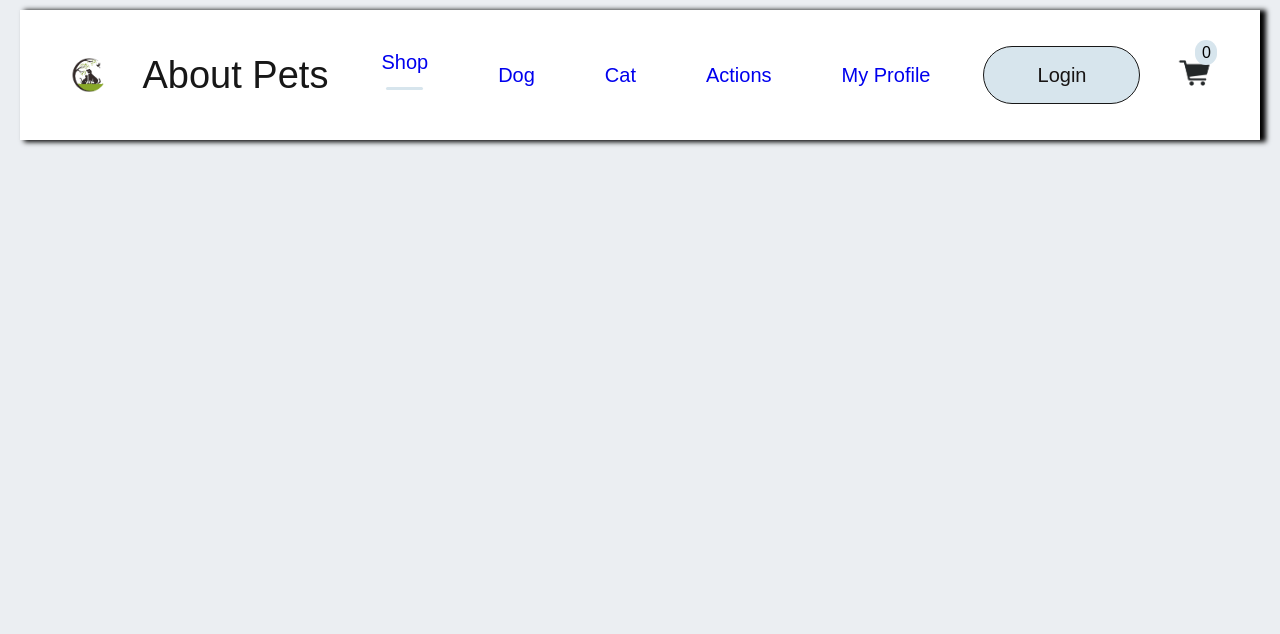
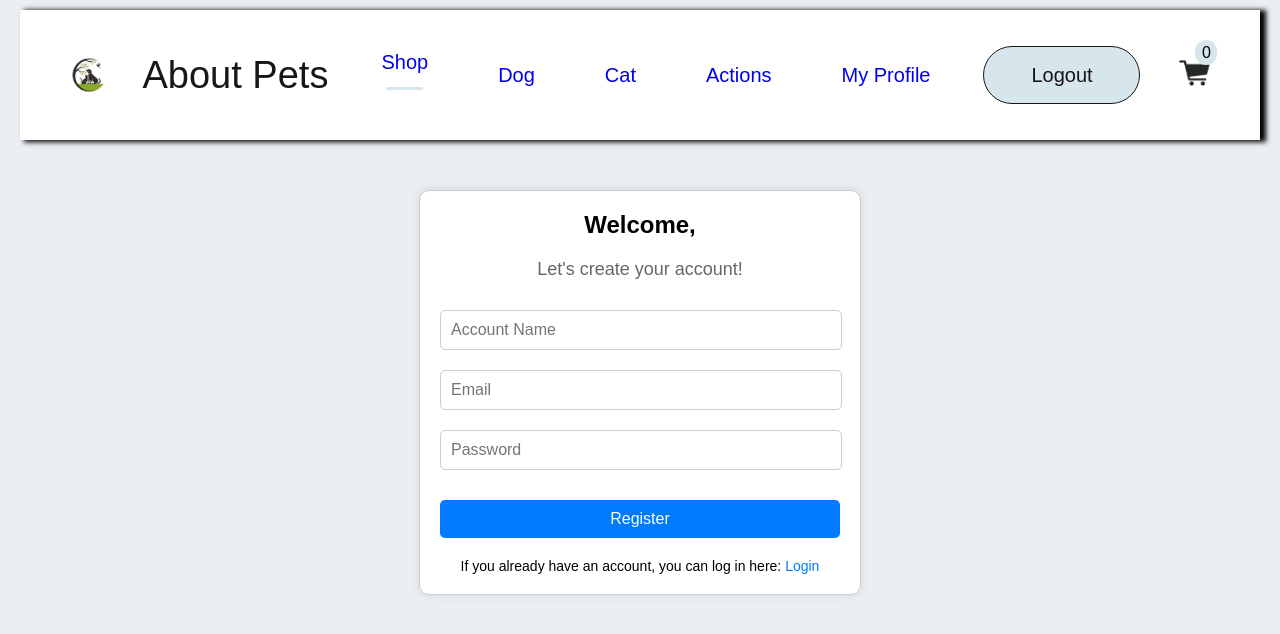
Before and after one commit to Sati94/AboutPets, a React (Create React App) app in the folder frontend/aboutpets-app/: page /register in a window 1280 px wide. Shown: the top 634 px of the page. Built offline with nearby package versions, Linux system fonts and the light colour scheme.

Commit message:
create registering-login, give a token

```diff
--- a/frontend/aboutpets-app/package.json
+++ b/frontend/aboutpets-app/package.json
@@ -6,6 +6,8 @@
     "@testing-library/jest-dom": "^5.17.0",
     "@testing-library/react": "^13.4.0",
     "@testing-library/user-event": "^13.5.0",
+    "js-cookie": "^3.0.5",
+    "jwt-decode": "^4.0.0",
     "react": "^18.3.1",
     "react-dom": "^18.3.1",
     "react-router-dom": "^6.23.0",
--- a/frontend/aboutpets-app/src/App.js
+++ b/frontend/aboutpets-app/src/App.js
@@ -1,4 +1,5 @@
-
+import Cookies from 'js-cookie';
+import { useState } from 'react';
 import './App.css';
 import Nav from './Components/Nav/Nav';
 import { BrowserRouter, Routes, Route } from 'react-router-dom'
@@ -7,21 +8,41 @@ import ShopCategory from './Pages/ShopCategory';
 import Product from './Pages/Product'
 import Profile from './Pages/Profile';
 import Cart from './Pages/Cart';
-import LoginSingup from './Pages/LoginSingup';
+import Login from './Pages/Login';
 import ProductsDisplay from './Components/ProductsDisplay/ProductsDisplay';
 import SubCategoryPage from './Pages/SubCategoryPage';
+import Register from './Pages/Register';
 
 
 
 
 
-function App() {
+
+const App = () => {
+  const userId = Cookies.get("userId");
+  const userName = Cookies.get("userUserName");
+  const userToken = Cookies.get("userToken");
+  const userEmail = Cookies.get("userEmail");
+
+  const [isLoggedIn, setIsLoggedIn] = useState(userId ? false : true);
 
 
+  const handleLogin = () => {
+    setIsLoggedIn(true);
+  }
+
+  const handleLogout = () => {
+    setIsLoggedIn(false);
+    Cookies.remove("userId");
+    Cookies.remove("userUserName");
+    Cookies.remove("userToken");
+    Cookies.remove("userEmail");
+    Cookies.remove("Role");
+  }
   return (
     <div >
       <BrowserRouter>
-        <Nav />
+        <Nav isLoggedIn={isLoggedIn} userName={userName} onLogout={handleLogout} />
         <Routes>
           <Route path='/' element={<Shop />} />
           <Route path='/dog' element={<ShopCategory category={1} />} />
@@ -30,7 +51,8 @@ function App() {
           <Route path='/profileId' element={<Profile />} />
           <Route path='products' element={<ProductsDisplay />} />
           <Route path='/cart' element={<Cart />} />
-          <Route path='/login' element={<LoginSingup />} />
+          <Route path='/login' element={<Login onLogin={handleLogin} />} />
+          <Route path='/register' element={<Register />} />
           <Route path='/category/:category/:subCategory' element={<SubCategoryPage />} />
           <Route path='/products/:productId' element={<Product />} />
 
--- /dev/null
+++ b/frontend/aboutpets-app/src/Components/LoginRegisterForm/LoginRegisterForm.css
@@ -0,0 +1,77 @@
+.form {
+    max-width: 400px;
+    margin: 50px auto;
+    padding: 20px;
+    border: 1px solid #ccc;
+    border-radius: 10px;
+    box-shadow: 0 0 10px rgba(0, 0, 0, 0.1);
+    background-color: #fff;
+}
+
+/* Cím stílusok */
+.title,
+.subTitle {
+    text-align: center;
+    margin-bottom: 20px;
+}
+
+.title {
+    font-size: 24px;
+    font-weight: bold;
+}
+
+.subTitle {
+    font-size: 18px;
+    color: #666;
+}
+
+/* Input mezők stílusai */
+.input {
+    width: calc(100% - 20px);
+    padding: 10px;
+    margin: 10px 0;
+    border: 1px solid #ccc;
+    border-radius: 5px;
+    font-size: 16px;
+}
+
+/* Gomb stílusok */
+.submit {
+    width: 100%;
+    padding: 10px;
+    margin-top: 20px;
+    border: none;
+    border-radius: 5px;
+    background-color: #007BFF;
+    color: white;
+    font-size: 16px;
+    cursor: pointer;
+}
+
+.submit:hover {
+    background-color: #0056b3;
+}
+
+/* Link stílusok */
+.link-account {
+    text-align: center;
+    margin-top: 20px;
+    font-size: 14px;
+}
+
+.link-account a {
+    color: #007BFF;
+    text-decoration: none;
+}
+
+.link-account a:hover {
+    text-decoration: underline;
+}
+
+/* Hibaüzenet stílusok */
+.error {
+    color: red;
+    text-align: center;
+    margin-top: 10px;
+    font-size: 14px;
+}
--- /dev/null
+++ b/frontend/aboutpets-app/src/Components/LoginRegisterForm/LoginRegisterForm.jsx
@@ -0,0 +1,182 @@
+import React from 'react'
+import { useState } from 'react'
+import "./LoginRegisterForm.css"
+import { jwtDecode } from 'jwt-decode'
+import Cookies from 'js-cookie'
+import API_BASE_URL from '../../config'
+import { useNavigate, Link } from 'react-router-dom'
+
+const LoginRegisterForm = ({ isHandleRegister, onLogin }) => {
+
+  const [saveUserName, setSaveUserName] = useState("");
+  const [savePassword, setSavePassword] = useState("");
+  const [saveEmail, setSaveEmail] = useState("");
+  const [error, setError] = useState("");
+  const [token, setToken] = useState("");
+  const navigate = useNavigate();
+  const currentTime = new Date();
+  const expirationTime = new Date(currentTime.getTime() + 30 * 60 * 1000);
+
+  const handleRegister = async (e) => {
+    e.preventDefault();
+    console.log({ saveUserName, saveEmail, savePassword });
+    try {
+      const res = await fetch(`${API_BASE_URL}/Register`, {
+        method: "POST",
+        headers: {
+          "Content-Type": "application/json",
+        },
+        body: JSON.stringify({
+          email: saveEmail,
+          username: saveUserName,
+          password: savePassword,
+        }),
+      });
+
+      if (res.status === 201) {
+        const data = await res.json();
+        console.log("Registration response:", data);
+        setError("");
+        navigate("/");
+      } else {
+        const errorData = await res.json();
+        throw new Error(errorData.message || "The Email or the User Name is bad");
+      }
+    } catch (error) {
+      console.error("Registration error:", error.message);
+      setError(error.message);
+    }
+  }
+
+  const handleLogin = async (e) => {
+    e.preventDefault();
+    console.log("Logging in...");
+    try {
+      const res = await fetch(`${API_BASE_URL}/Login`, {
+        method: "POST",
+        headers: {
+          "Content-Type": "application/json",
+        },
+        body: JSON.stringify({
+          email: saveEmail,
+          password: savePassword,
+        }),
+      });
+
+      const data = await res.json();
+      console.log("Response data:", data);
+
+      if (!data) {
+        throw new Error(data.message || "Email or Password is bad!");
+      }
+
+      const { id, email, userName, token } = data;
+
+      Cookies.set("userId", id, { expires: expirationTime });
+      Cookies.set("userEmail", email, { expires: expirationTime });
+      Cookies.set("userUserName", userName, { expires: expirationTime });
+      Cookies.set("userToken", token, { expires: expirationTime });
+
+      setToken(token);
+      const decodedToken = jwtDecode(token);
+
+      if (
+        decodedToken &&
+        decodedToken[
+        "http://schemas.microsoft.com/ws/2008/06/identity/claims/role"
+        ] === "Admin"
+      ) {
+        // User is an admin
+        console.log("User is an admin.");
+        Cookies.set("Role", "Admin");
+        navigate("/admin");
+        onLogin();
+      } else {
+        // User is not an admin
+        Cookies.set("Role", "User");
+        navigate("/");
+      }
+      onLogin();
+      setError("");
+    } catch (error) {
+      console.error("Login error:", error.message);
+      setError("Invalid Email or Password!");
+    }
+  };
+
+
+  return (
+    <div className="form">
+      {!isHandleRegister ? (
+        <>
+          <div className="title">Please Log In!</div>
+        </>
+
+      ) : (
+        <>
+          <div className="title">Welcome,</div>
+          <div className="subTitle">Let's create your account!</div>
+        </>
+      )}
+      {isHandleRegister ? (
+        <div className="userNameInputContainer">
+          <div className="userNameInput"></div>
+          <input
+            id="firstname"
+            className="input"
+            type="text"
+            placeholder="Account Name"
+            onChange={(e) => setSaveUserName(e.target.value)}
+          />
+        </div>
+      ) : (
+        <></>
+      )}
+      <div className="userEmailInputContainer">
+        <input
+          id="email"
+          className="input"
+          type="text"
+          placeholder="Email"
+          onChange={(e) => setSaveEmail(e.target.value)}
+        />
+        <div className="place-1"></div>
+      </div>
+
+      <div className="userPasswordInputContainer">
+        <input
+          id="lastname"
+          className="input"
+          type="password"
+          placeholder="Password"
+          onChange={(e) => setSavePassword(e.target.value)}
+        />
+        <div className="place-2"></div>
+      </div>
+      {error && <h3 className="error">ERROR: {error}</h3>}
+      {isHandleRegister ? (
+        <React.Fragment>
+          <button type="submit" className="submit" onClick={handleRegister}>
+            Register
+          </button>
+          <div className="link-account">
+            If you already have an account, you can log in here:
+            <Link to="/login"> Login</Link>
+          </div>
+        </React.Fragment>
+      ) : (
+        <>
+          <button type="submit" className="submit" onClick={handleLogin}>
+            Login
+          </button>
+          <div className="link-account">
+            Don't have an account?
+            <Link to="/register"> Register</Link>
+          </div>
+        </>
+      )}
+    </div>
+  )
+}
+
+export default LoginRegisterForm
--- a/frontend/aboutpets-app/src/Components/Nav/Nav.jsx
+++ b/frontend/aboutpets-app/src/Components/Nav/Nav.jsx
@@ -7,7 +7,7 @@ import { Link } from 'react-router-dom'
 
 
 
-const Nav = () => {
+const Nav = ({ isLoggedIn, userName, onLogout }) => {
 
   const [menu, setMenu] = useState("shop");
 
@@ -26,11 +26,18 @@ const Nav = () => {
         <li onClick={() => { setMenu("profile") }}><Link style={{ textDecoration: 'none' }} to='/profileId'>My Profile</Link>{menu === "profile" ? <hr /> : <></>}</li>
 
       </ul>
-      <div className='nav-login-cart'>
-        <Link to='/login' ><button>Login</button></Link>
-        <Link to='/cart'><img src={cart_icon} alt='' /></Link>
-        <div className='nav-cart-count'>0</div>
-      </div>
+      {isLoggedIn ? (
+        <div className='nav-login-cart'>
+          <Link to='/login'><button onClick={onLogout}>Logout</button></Link>
+          <Link to='/cart'><img src={cart_icon} alt='' /></Link>
+          <div className='nav-cart-count'>0</div>
+        </div>
+      ) : (
+        <div className='nav-login-cart'>
+          <Link to='/login' ><button>Login</button></Link>
+        </div>
+      )}
+
     </div>
   )
 }
--- /dev/null
+++ b/frontend/aboutpets-app/src/Pages/Login.jsx
@@ -0,0 +1,14 @@
+import React from 'react'
+import LoginRegisterForm from '../Components/LoginRegisterForm/LoginRegisterForm'
+
+const Login = ({ onLogin }) => {
+    return (
+        <div className="container-logging">
+            <div className="left-div">
+                <LoginRegisterForm isHandleRegister={false} onLogin={onLogin} />
+            </div>
+        </div>
+    )
+}
+
+export default Login
--- a/frontend/aboutpets-app/src/Pages/LoginSingup.jsx
+++ /dev/null
@@ -1,9 +0,0 @@
-import React from 'react'
-
-const LoginSingup = () => {
-    return (
-        <div>LoginSingup</div>
-    )
-}
-
-export default LoginSingup
--- /dev/null
+++ b/frontend/aboutpets-app/src/Pages/Register.jsx
@@ -0,0 +1,14 @@
+import React from 'react'
+import LoginRegisterForm from '../Components/LoginRegisterForm/LoginRegisterForm'
+
+const Register = () => {
+    return (
+        <div className="container-logging">
+            <div className="left-div">
+                <LoginRegisterForm isHandleRegister={true} />
+            </div>
+        </div>
+    )
+}
+
+export default Register
```
Also changed, not shown: 1 other file (tests, documents, lock files or other folders).
